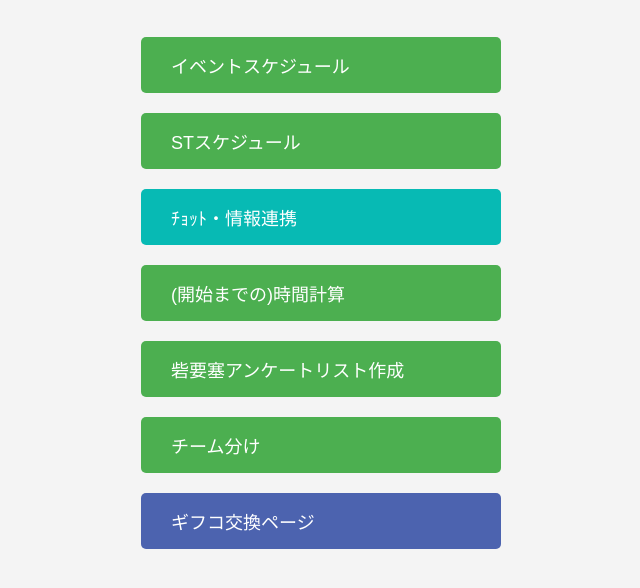
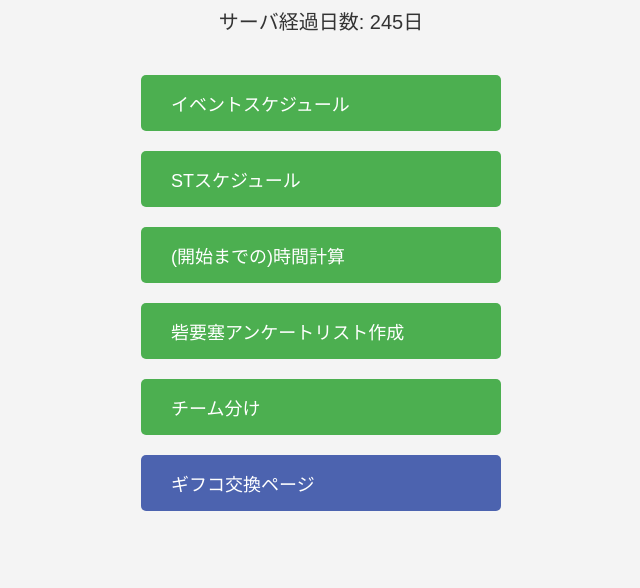
Before and after one commit to WiBalliance/Alliance_Dictionary, a plain HTML site: page index.html in a window 1280 px wide. Shown: the part 222-810 px from the top of the page, without its empty margins (319-959 px from the left). Drawn offline with Linux system fonts and the light colour scheme.

Commit message:
Update index.html

```diff
--- a/index.html
+++ b/index.html
@@ -99,7 +99,7 @@
     <p id="days"></p>
     <a href="./page/schedule_events.html" class="button">イベントスケジュール</a>
     <a href="./page/schedule_st.html" class="button">STスケジュール</a>
-    <a href="./page/chat.html" class="button_3">ﾁｮｯﾄ・情報連携</a>
+    <!-- <a href="./page/chat.html" class="button_3">ﾁｮｯﾄ・情報連携</a> -->
     <a href="./page/time.html" class="button">(開始までの)時間計算</a>
     <a href="./page/schedule_ank.html" class="button">砦要塞アンケートリスト作成</a>
     <a href="./page/Team_division.html" class="button">チーム分け</a>
```
